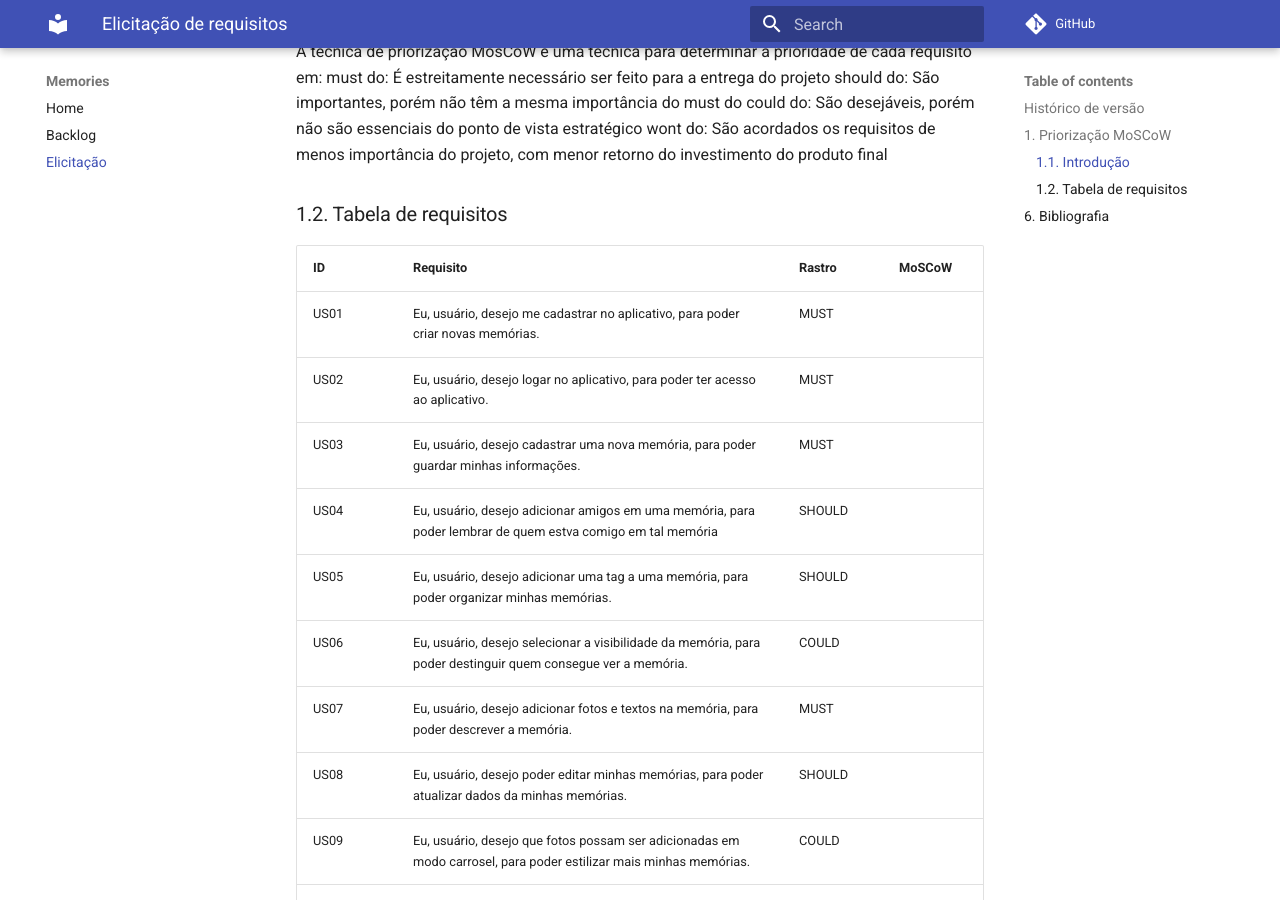
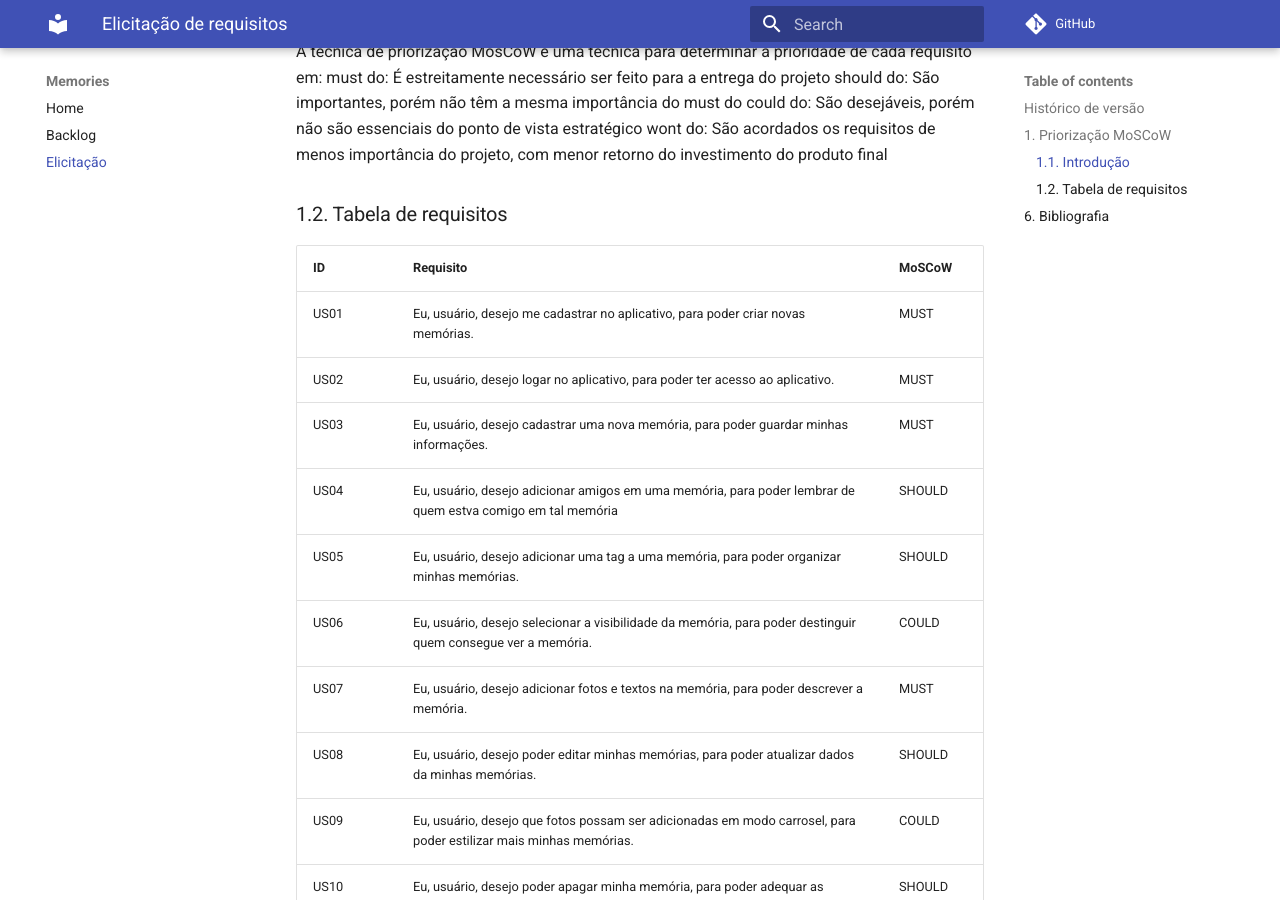
Before and after one commit to MemoriesDevs/Memories-Wiki, an MkDocs documentation site: the page built from docs/Elicitação.md, in a window 1280 px wide and 900 px high, scrolled down 436 px. Built offline with MkDocs 1.6.1 and Material for MkDocs 9.7.7, drawn with Linux system fonts in a browser that asks for light colours; comment, search, counter and statistics services are not loaded.

Commit message:
docs: remove coluna Rastro da tabela de requisitos
As linhas da tabela têm só ID, Requisito e MoSCoW; o cabeçalho tinha
uma coluna Rastro sem dados.

Co-Authored-By: Claude Opus 5.5 <noreply@anthropic.com>

```diff
--- a/docs/Elicitação.md
+++ b/docs/Elicitação.md
@@ -24,8 +24,8 @@ wont do: São acordados os requisitos de menos importância do projeto, com meno
 
 ### 1.2. Tabela de requisitos
 
-| ID  | Requisito | Rastro | MoSCoW |
-| --- | --------- | ------ | ------ |
+| ID  | Requisito | MoSCoW |
+| --- | --------- | ------ |
 | <span id="US01">US01</span> | Eu, usuário, desejo me cadastrar no aplicativo, para poder criar novas memórias. | MUST |
 | <span id="US02">US02</span> | Eu, usuário, desejo logar no aplicativo, para poder ter acesso ao aplicativo. |MUST |
 | <span id="US03">US03</span> | Eu, usuário, desejo cadastrar uma nova memória, para poder guardar minhas informações. | MUST |
```
